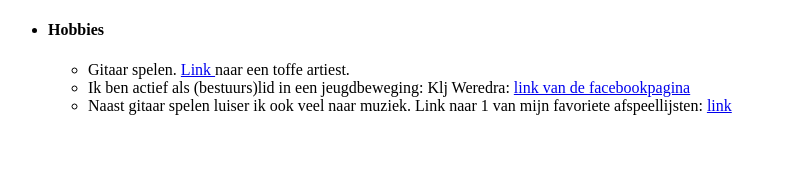
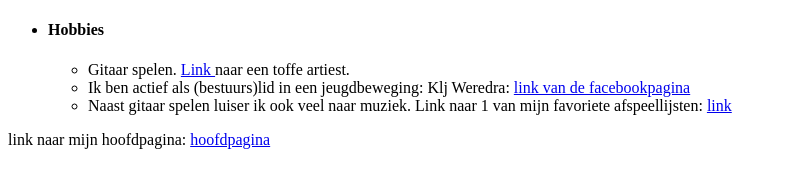
Before and after one commit to JennifIngel/JennifIngel.github.io, a plain HTML site: page personal/hobby's.html in a window 1280 px wide. Shown: the whole page, without its empty margins (0-785 px from the left). Drawn offline with Linux system fonts and the light colour scheme.

Commit message:
Update hobby's.html

```diff
--- a/personal/hobby's.html
+++ b/personal/hobby's.html
@@ -14,5 +14,6 @@
         </ul>
     </li>
 </ul>
+    link naar mijn hoofdpagina: <a href="https://jennifingel.github.io/personal/hoofdpaginaIndex.html"> hoofdpagina </a>
 </body>
 </html>
```
